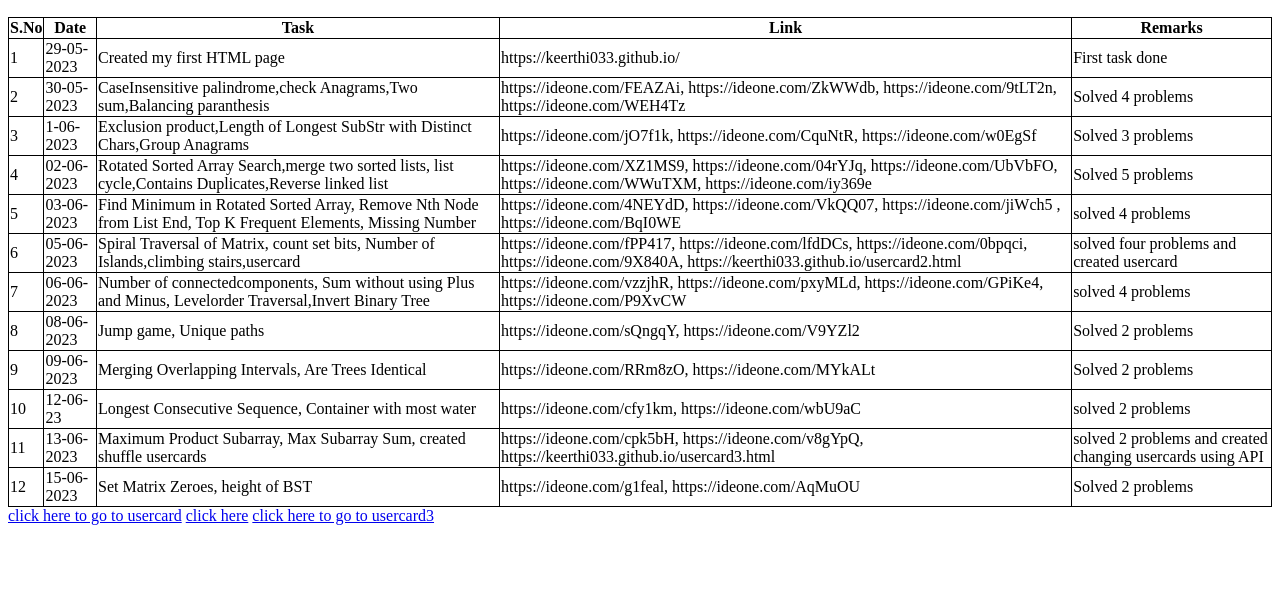
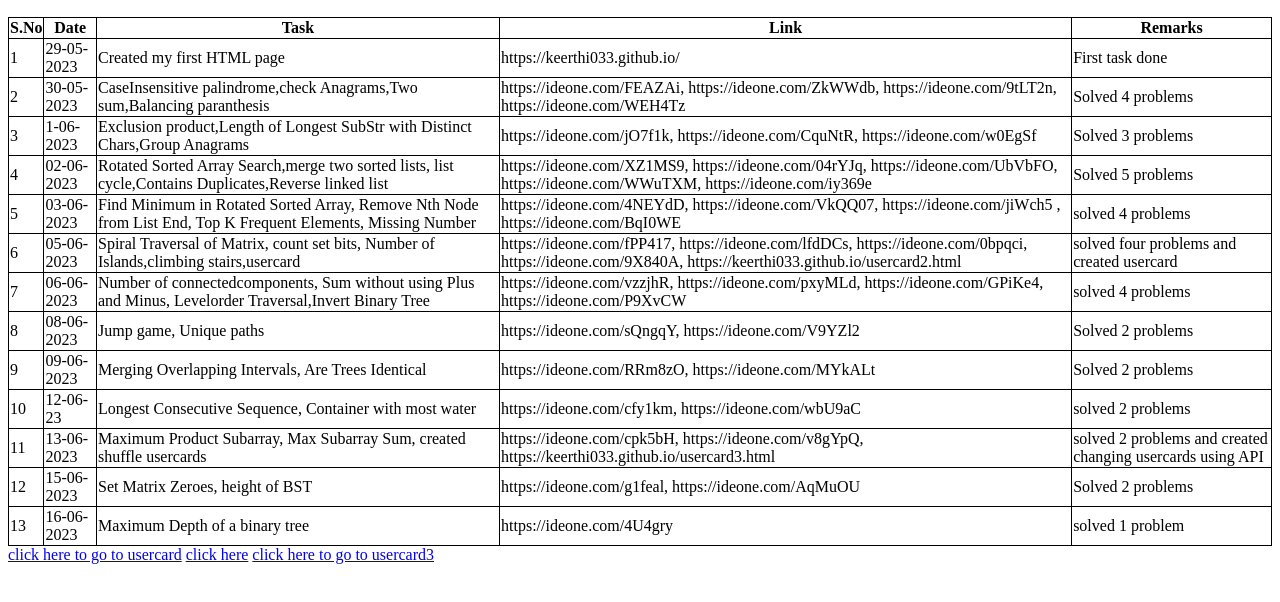
Before and after one commit to Keerthi033/Keerthi033.github.io, a plain HTML site: page index.html in a window 1280 px wide. Shown: the part 110-712 px from the top of the page. Drawn offline with Linux system fonts and the light colour scheme.

Commit message:
updated 16-06-2023 progress

```diff
--- a/index.html
+++ b/index.html
@@ -109,6 +109,13 @@
             <td>https://ideone.com/g1feal, https://ideone.com/AqMuOU</td>
             <td>Solved 2 problems</td>
         </tr>
+        <tr>
+            <td>13</td>
+            <td>16-06-2023</td>
+            <td>Maximum Depth of a binary tree</td>
+            <td> https://ideone.com/4U4gry </td>
+            <td>solved 1 problem</td>
+        </tr>
     </table>
     <a href="usercard.html">click here to go to usercard</a>
     <script src="site.js"></script>
```
